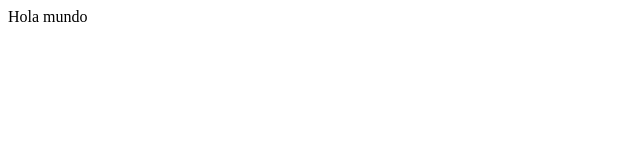
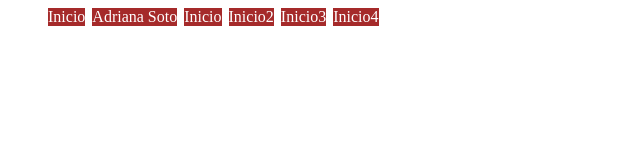
Before and after one commit to AdriSto/2021-boot, a plain HTML site: page Session1/index.html in a window 1280 px wide. Shown: the whole page, without its empty margins (0-640 px from the left). Drawn offline with Linux system fonts and the light colour scheme.

Commit message:
Se agregan primeros archivos html y estilos css

```diff
--- /dev/null
+++ b/Session1/estilosAdr.css
@@ -0,0 +1,27 @@
+li{
+   list-style: none;
+   display: inline-block;
+   margin-right: 3px;
+   background: brown;
+   text-align: center;
+}
+
+a{
+    color:rgb(20, 19, 19);
+    text-decoration: none;
+
+}
+
+nav ul li a{
+    color: white;
+}
+
+nav ul li:hover{
+    background: green;
+    width: 60px;
+}
+
+nav ul li:hover a{
+   color: rgb(216, 117, 4);
+
+}
--- a/Session1/index.html
+++ b/Session1/index.html
@@ -1 +1,35 @@
-Hola mundo
+<html>
+	<head>
+		<title>AdriSt</title>
+	</head>
+    <style type="text/css"  media="estiloAdr.css"></style>
+    <link href='estilosAdr.css' rel='stylesheet' type='text/css'>
+	<body>
+	  <div>
+          <nav>
+              <ul>
+                  <li>
+                      <a href="">Inicio</a>
+                  </li>
+                  <li>
+                    <a href="adr.html">Adriana Soto</a>
+                </li>
+                <li>
+                    <a href="">Inicio</a>
+                </li>
+                <li>
+                    <a href="">Inicio2</a>
+                </li>
+                <li>
+                    <a href="">Inicio3</a>
+                </li>
+                <li>
+                    <a href="">Inicio4</a>
+                </li>
+              </ul>
+            </nav>
+
+      </div>
+
+	</body>
+</html>
```
Also changed, not shown: Session1/adr.html (added, +35 -0 lines), Session1/anti.jfif (added).
